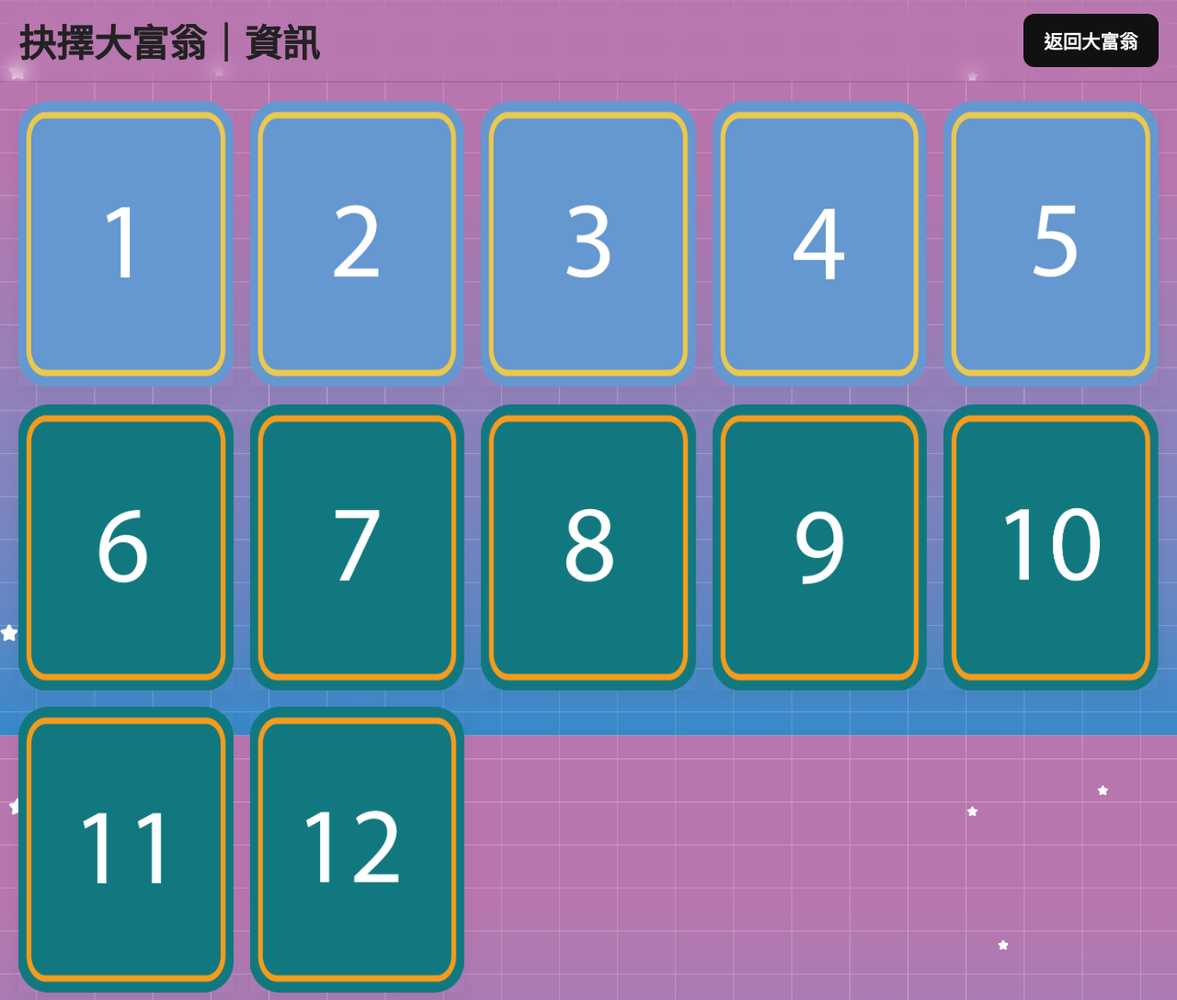
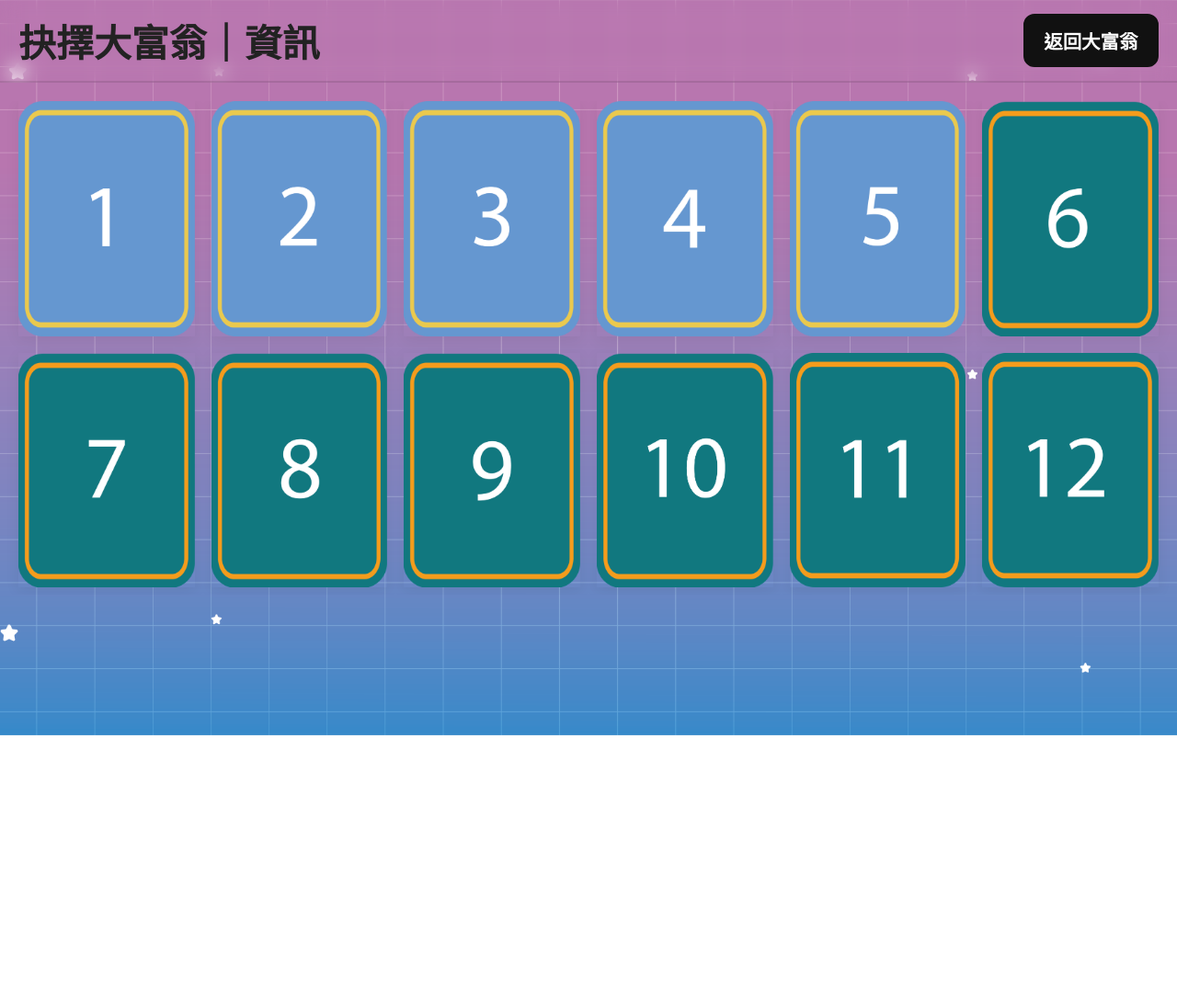
Before and after one commit to youyuika/SDGs_Monopoly, a plain HTML site: page page/info.html in a window 1280 px wide. Shown: the whole page at 92% size. After the commit the page ends 800 px from the top, so only its background shows below. Drawn offline with Linux system fonts and the light colour scheme.

Commit message:
變更卡牌排列

```diff
--- a/assets/css/chance.css
+++ b/assets/css/chance.css
@@ -3,7 +3,7 @@
     --fs-card-num: clamp(36px, 5vw, 72px);
     --fs-title: clamp(28px, 3.2vw, 60px);
     --fs-modal: clamp(22px, 2.2vw, 40px);
-    --wrap-max: 1400px;
+    --wrap-max: 1700px;
 }
 
 * {
@@ -69,7 +69,7 @@ header {
 .grid {
     display: grid;
     gap: 18px;
-    grid-template-columns: repeat(5, 1fr);
+    grid-template-columns: repeat(6, 1fr);
     grid-auto-rows: 1fr
 }
 
--- a/assets/css/consume.css
+++ b/assets/css/consume.css
@@ -3,7 +3,7 @@
     --fs-card-num: clamp(36px, 5vw, 72px);
     --fs-title: clamp(28px, 3.2vw, 60px);
     --fs-modal: clamp(22px, 2.2vw, 40px);
-    --wrap-max: 1400px;
+    --wrap-max: 1700px;
 }
 
 * {
@@ -69,7 +69,7 @@ header {
 .grid {
     display: grid;
     gap: 18px;
-    grid-template-columns: repeat(5, 1fr);
+    grid-template-columns: repeat(6, 1fr);
     grid-auto-rows: 1fr
 }
 
--- a/assets/css/fraud.css
+++ b/assets/css/fraud.css
@@ -3,7 +3,7 @@
     --fs-card-num: clamp(36px, 5vw, 72px);
     --fs-title: clamp(28px, 3.2vw, 60px);
     --fs-modal: clamp(22px, 2.2vw, 40px);
-    --wrap-max: 1400px;
+    --wrap-max: 1700px;
 }
 
 * {
@@ -69,7 +69,7 @@ header {
 .grid {
     display: grid;
     gap: 18px;
-    grid-template-columns: repeat(5, 1fr);
+    grid-template-columns: repeat(6, 1fr);
     grid-auto-rows: 1fr
 }
 
--- a/assets/css/info.css
+++ b/assets/css/info.css
@@ -3,7 +3,7 @@
     --fs-card-num: clamp(36px, 5vw, 72px);
     --fs-title: clamp(28px, 3.2vw, 60px);
     --fs-modal: clamp(22px, 2.2vw, 40px);
-    --wrap-max: 1400px;
+    --wrap-max: 1700px;
 }
 
 * {
@@ -69,7 +69,7 @@ header {
 .grid {
     display: grid;
     gap: 18px;
-    grid-template-columns: repeat(5, 1fr);
+    grid-template-columns: repeat(6, 1fr);
     grid-auto-rows: 1fr
 }
 
```
